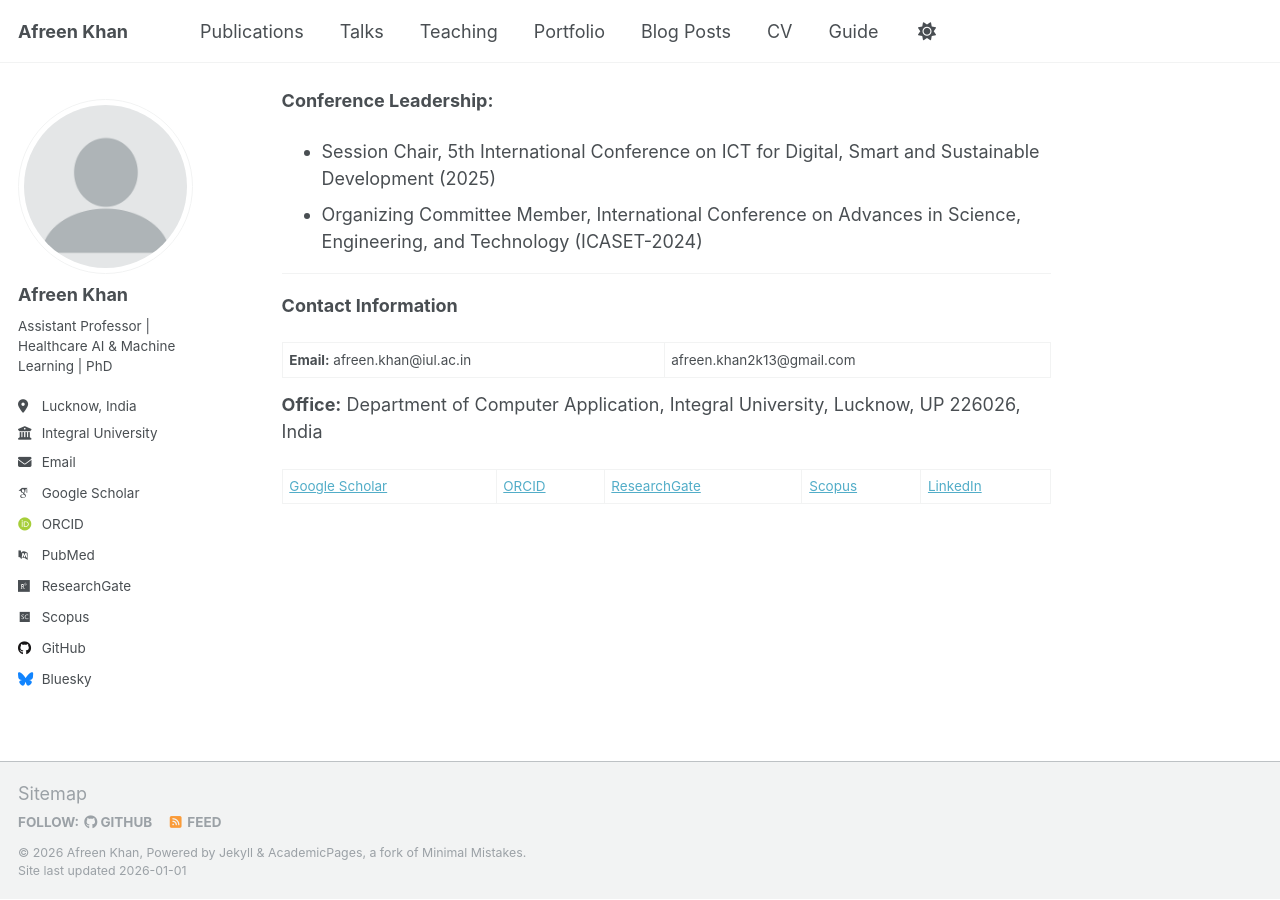
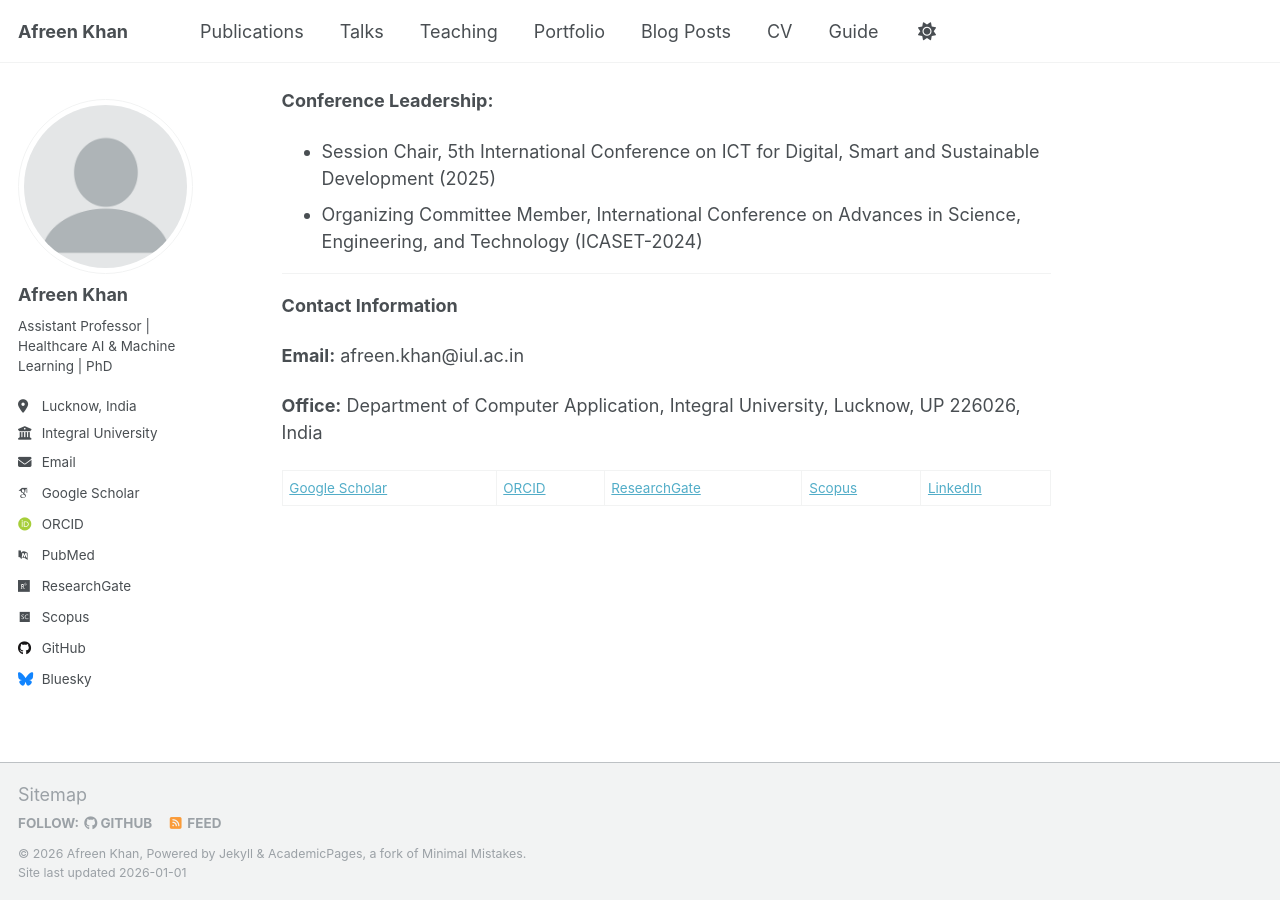
Before and after one commit to afreen-kh/afreen-kh.github.io, a Jekyll site: the page built from _pages/about.md, in a window 1280 px wide and 900 px high, scrolled down 5530 px. Built offline with Jekyll 4.4.1, drawn with Linux system fonts in a browser that asks for light colours; some web fonts are replaced; a script that is not in the unit is left out.

Commit message:
Update contact information in about.md
Removed one of the email addresses for contact information.

```diff
--- a/_pages/about.md
+++ b/_pages/about.md
@@ -128,7 +128,7 @@ My research experience combines technical machine learning expertise with health
 
 **Contact Information**
 
-**Email:** afreen.khan@iul.ac.in | afreen.khan2k13@gmail.com
+**Email:** afreen.khan@iul.ac.in
 
 **Office:** Department of Computer Application, Integral University, Lucknow, UP 226026, India
 
```
